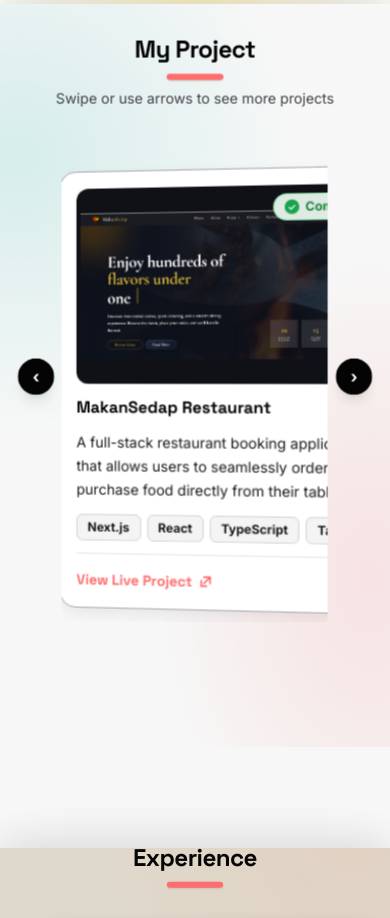
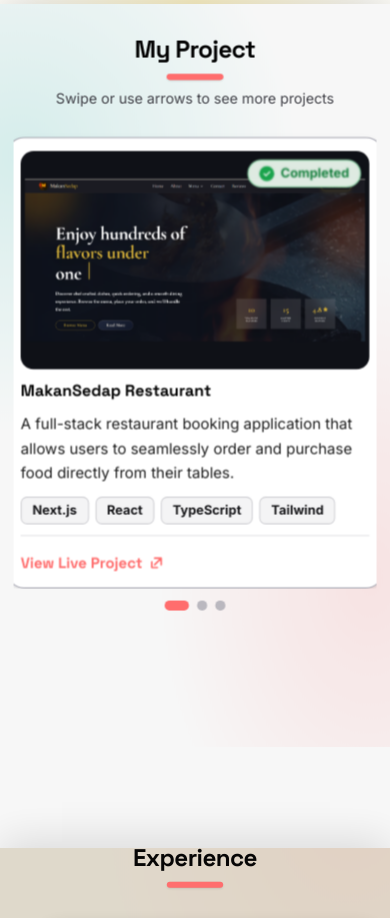
Before and after one commit to ncyril86-star/cyril-portfolio, a React (Vite) app: page / in a window 390 px wide. Shown: the part 840-1758 px from the top of the page. Built offline with nearby package versions, Linux system fonts and the light colour scheme.

Commit message:
Improve mobile project carousel readability and controls.
Widen mobile cards, reduce cramped spacing, hide side arrows on small screens, and add swipe-aware dot indicators with tap-to-jump navigation.

```diff
--- a/src/components/sections/ProjectCard.tsx
+++ b/src/components/sections/ProjectCard.tsx
@@ -55,9 +55,9 @@ export function ProjectCard({ project }: ProjectCardProps) {
   return (
     <article
       data-carousel-card
-      className="project-card-3d flex w-[calc(100vw-2.5rem)] max-w-[340px] shrink-0 snap-center sm:w-[300px]"
+      className="project-card-3d flex w-[min(92vw,22rem)] max-w-[22rem] shrink-0 snap-center sm:w-[300px] sm:max-w-[340px]"
     >
-      <div ref={innerRef} className="project-card-3d__inner will-change-transform transition-transform duration-200 ease-out flex w-full flex-col gap-3 rounded-2xl p-4">
+      <div ref={innerRef} className="project-card-3d__inner will-change-transform transition-transform duration-200 ease-out flex w-full flex-col gap-2.5 rounded-2xl p-3 sm:gap-3 sm:p-4">
         <div
           className={`relative overflow-hidden rounded-xl ${
             imageContain
@@ -77,7 +77,7 @@ export function ProjectCard({ project }: ProjectCardProps) {
           <ProjectStatusBadge status={project.status} />
         </div>
 
-        <h3 className="font-display text-base font-bold leading-snug text-ink sm:text-[17px]">
+        <h3 className="font-display text-[15px] font-bold leading-snug text-ink sm:text-[17px]">
           {project.title}
         </h3>
 
--- a/src/components/sections/ProjectsSection.tsx
+++ b/src/components/sections/ProjectsSection.tsx
@@ -1,4 +1,4 @@
-import { useRef } from "react";
+import { useEffect, useRef, useState } from "react";
 import { projects } from "../../data/projects";
 import { useCarousel3D } from "../../hooks/useCarousel3D";
 import { usePrefersReducedMotion } from "../../hooks/usePrefersReducedMotion";
@@ -12,10 +12,11 @@ const carouselProjects = [
 ];
 
 const arrowClass =
-  "flex size-9 shrink-0 cursor-pointer items-center justify-center rounded-full border-2 border-transparent bg-ink text-base font-bold text-white shadow-lg transition hover:scale-105 sm:size-10 sm:text-lg md:size-11 md:text-xl dark:border-teal/60 dark:bg-teal dark:text-white dark:shadow-teal/30";
+  "hidden shrink-0 cursor-pointer items-center justify-center rounded-full border-2 border-transparent bg-ink text-base font-bold text-white shadow-lg transition hover:scale-105 sm:flex sm:size-10 sm:text-lg md:size-11 md:text-xl dark:border-teal/60 dark:bg-teal dark:text-white dark:shadow-teal/30";
 
 export function ProjectsSection() {
   const scrollRef = useRef<HTMLDivElement>(null);
+  const [activeIndex, setActiveIndex] = useState(0);
   const reducedMotion = usePrefersReducedMotion();
   useCarousel3D(scrollRef, !reducedMotion);
 
@@ -27,6 +28,44 @@ export function ProjectsSection() {
     el.scrollBy({ left: direction === "left" ? -amount : amount, behavior: "smooth" });
   };
 
+  useEffect(() => {
+    const el = scrollRef.current;
+    if (!el) return;
+
+    const updateActiveIndex = () => {
+      const firstCard = el.querySelector("article");
+      if (!firstCard) return;
+
+      const gap = Number.parseFloat(getComputedStyle(el).columnGap || "0");
+      const step = firstCard.clientWidth + gap;
+      if (!step) return;
+
+      const nextIndex = Math.round(el.scrollLeft / step);
+      const clampedIndex = Math.max(0, Math.min(nextIndex, carouselProjects.length - 1));
+      setActiveIndex(clampedIndex);
+    };
+
+    updateActiveIndex();
+    el.addEventListener("scroll", updateActiveIndex, { passive: true });
+    window.addEventListener("resize", updateActiveIndex);
+
+    return () => {
+      el.removeEventListener("scroll", updateActiveIndex);
+      window.removeEventListener("resize", updateActiveIndex);
+    };
+  }, []);
+
+  const goToIndex = (index: number) => {
+    const el = scrollRef.current;
+    if (!el) return;
+    const firstCard = el.querySelector("article");
+    if (!firstCard) return;
+
+    const gap = Number.parseFloat(getComputedStyle(el).columnGap || "0");
+    const step = firstCard.clientWidth + gap;
+    el.scrollTo({ left: step * index, behavior: "smooth" });
+  };
+
   return (
     <ScrollScene id="projects" className="section-elevated" bgClassName="bg-projects" stackIndex={2}>
       <div className="mx-auto max-w-7xl px-3 sm:px-4 md:px-8">
@@ -36,8 +75,8 @@ export function ProjectsSection() {
           Swipe or use arrows to see more projects
         </p>
 
-        <div className="mt-6 overflow-x-hidden overflow-y-visible md:mt-8">
-          <div className="mx-auto flex max-w-full items-center justify-center gap-2 overflow-x-hidden overflow-y-visible px-2 sm:gap-3 md:gap-4 md:px-6">
+        <div className="mt-4 overflow-x-hidden overflow-y-visible md:mt-8">
+          <div className="mx-auto flex max-w-full items-center justify-center gap-2 overflow-x-hidden overflow-y-visible px-1 sm:gap-3 md:gap-4 md:px-6">
             <button
               type="button"
               onClick={() => scroll("left")}
@@ -49,7 +88,7 @@ export function ProjectsSection() {
 
             <div
               ref={scrollRef}
-              className="project-carousel-3d flex min-w-0 max-w-[calc(100vw-4.5rem)] gap-4 overflow-x-auto overflow-y-visible scroll-smooth px-6 py-10 pb-4 [scrollbar-width:none] sm:max-w-[calc(100vw-5.5rem)] sm:px-8 md:max-w-none md:w-max md:px-12 [&::-webkit-scrollbar]:hidden snap-x snap-mandatory"
+              className="project-carousel-3d flex min-w-0 max-w-full gap-3 overflow-x-auto overflow-y-visible scroll-smooth px-2 py-6 pb-3 [scrollbar-width:none] sm:max-w-[calc(100vw-5.5rem)] sm:gap-4 sm:px-8 sm:py-10 sm:pb-4 md:max-w-none md:w-max md:px-12 [&::-webkit-scrollbar]:hidden snap-x snap-mandatory"
             >
               {carouselProjects.map((project) => (
                 <ProjectCard key={project.id} project={project} />
@@ -65,6 +104,23 @@ export function ProjectsSection() {
               ›
             </button>
           </div>
+
+          <div className="mt-3 flex items-center justify-center gap-2 md:hidden">
+            {carouselProjects.map((project, index) => (
+              <button
+                key={project.id}
+                type="button"
+                aria-label={`Go to project ${index + 1}`}
+                aria-current={activeIndex === index ? "true" : "false"}
+                onClick={() => goToIndex(index)}
+                className={`h-2.5 rounded-full transition-all ${
+                  activeIndex === index
+                    ? "w-6 bg-coral dark:bg-[#ff8585]"
+                    : "w-2.5 bg-zinc-400/70 dark:bg-zinc-500/80"
+                }`}
+              />
+            ))}
+          </div>
         </div>
       </div>
     </ScrollScene>
```
